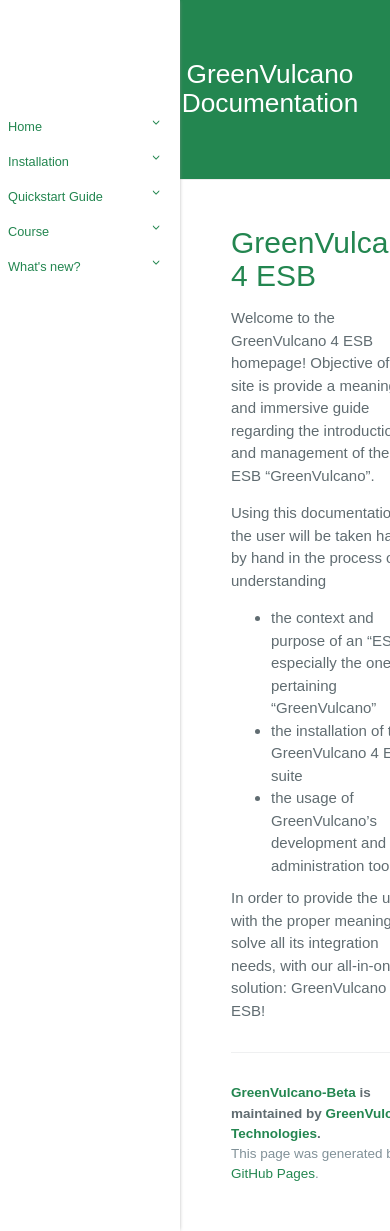
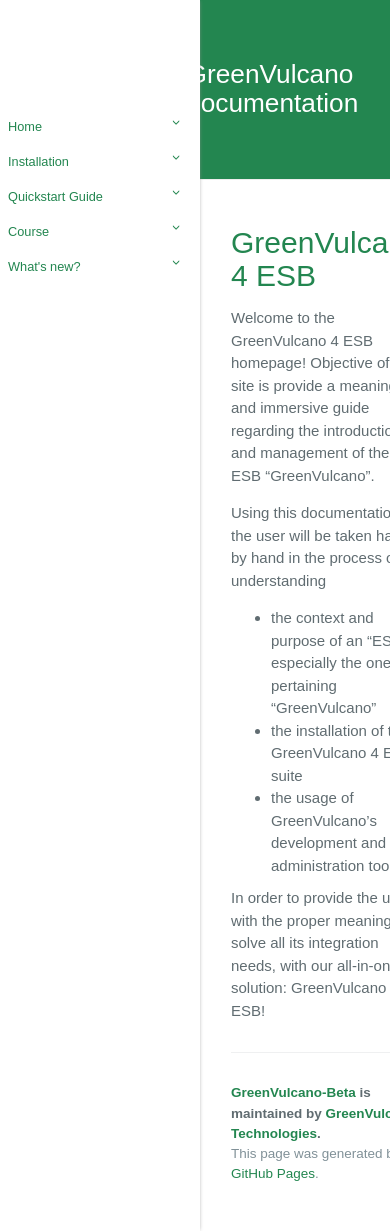
Before and after one commit to dianamw/GreenVulcano-Beta, a Jekyll site: the page built from README.md, in a window 390 px wide and 1231 px high. Built offline with Jekyll 4.4.1, drawn with Linux system fonts in a browser that asks for light colours; our own code applies the rules of GitHub Pages for plain Markdown files; the repository's description, which GitHub fills in, is left out.

Commit message:
Update style.scss

```diff
--- a/assets/css/style.scss
+++ b/assets/css/style.scss
@@ -98,12 +98,12 @@ a, a:hover, a:focus {
 #sidebar ul li.active > a, a[aria-expanded="true"] {
     background: #238650;
     color: #ffffff;
-    content: "\e080";
+
 }
 
-#submenu {
+/*#submenu {
   padding-left:20px;
-}
+}*/
 
 a[data-toggle="collapse"] {
     position: relative;
@@ -143,7 +143,6 @@ ul ul a {
     color: #ffffff;
     margin-left: 50px;
 }
-
 .toolbar{
     position: fixed;
     padding: 17px 20px 20px 20px;
@@ -155,7 +154,7 @@ ul ul a {
 /*--- Logo ---*/
 .logo {
     width: 180px;
-    margin-left: 50px;
+    margin-left: 30px;
 }
 
 /* --- Main Style --- */
@@ -202,7 +201,7 @@ ul ul a {
 
     #sidebar {
        	margin-left: 0px;
-    	width: 180px;
+    	width: 200px;
     	font-size: 15px;
 	}
 
```
